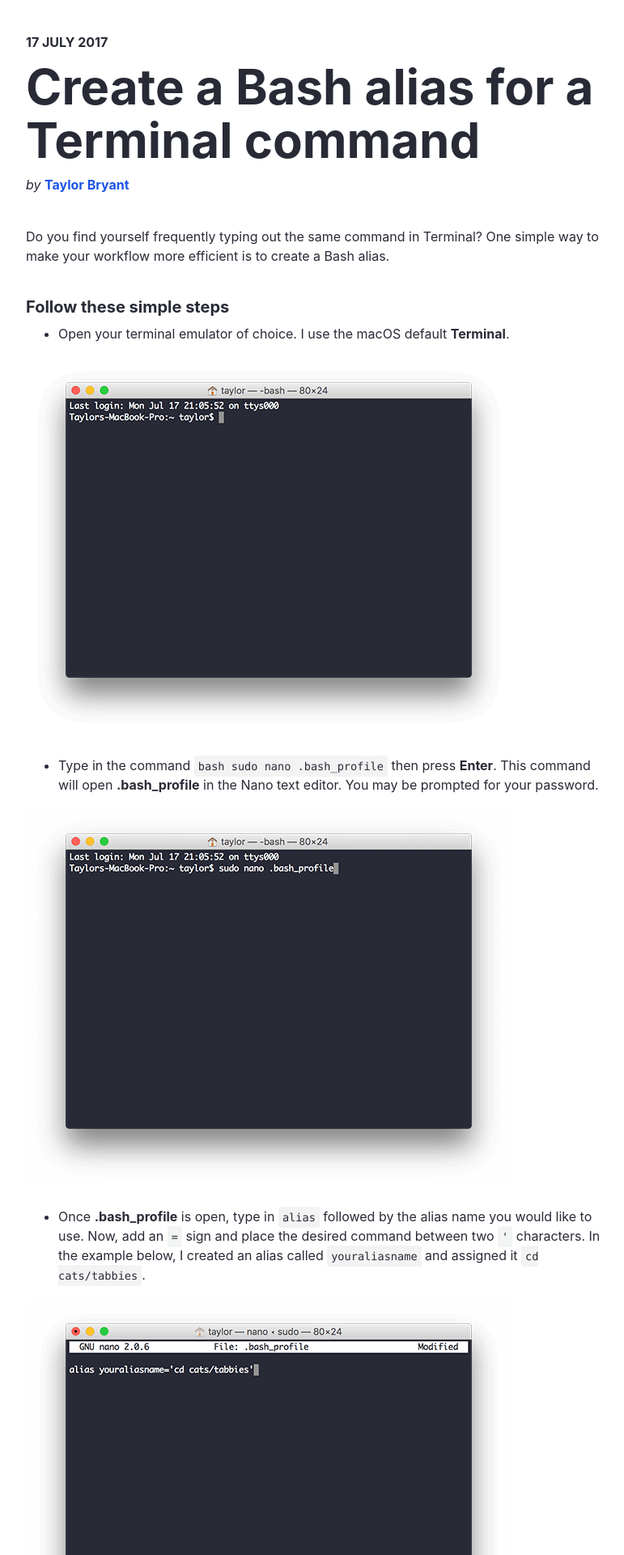
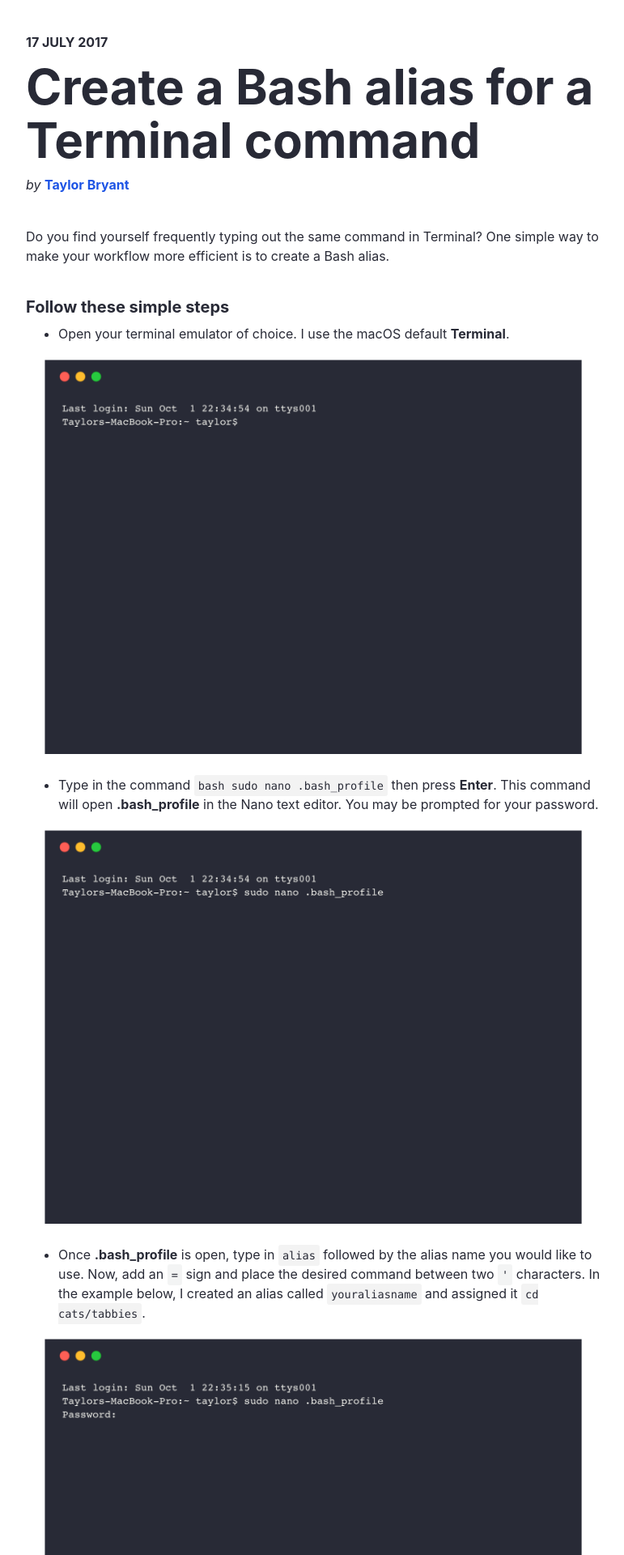
Before and after one commit to scottwater/taylorbryant.github.io, a Jekyll site: the page built from _posts/2017-07-17-create-a-bash-alias-for-a-terminal-command.md, in a window 1280 px wide. Shown: the top 1920 px of the page at 81% size, without its empty margins (253-1024 px from the left). Built offline with Jekyll 4.4.1, drawn with Linux system fonts in a browser that asks for light colours.

Commit message:
Upload new screenshots

```diff
--- a/_layouts/default.html
+++ b/_layouts/default.html
@@ -8,7 +8,7 @@ layout: compress
   <ul class="navigation">
       <li class="navigation__item"><a class="navigation__link" href="#">Blog</a></li>
       <li class="navigation__item"><a class="navigation__link" href="#">About</a></li>
-      <li class="navigation__item"><a class="navigation__link" href="#">Contact</a></li>
+      <li class="navigation__item"><a class="navigation__link" href="mailto:taylor@bryant.io">Contact</a></li>
   </ul>
 
   <h1 class="self-introduction">Hi, my name is Taylor Bryant</span>.</h1>
--- a/_posts/2017-07-17-create-a-bash-alias-for-a-terminal-command.md
+++ b/_posts/2017-07-17-create-a-bash-alias-for-a-terminal-command.md
@@ -29,6 +29,6 @@ Do you find yourself frequently typing out the same command in Terminal? One sim
 
 - Close and reopen **Terminal** (or your chosen emulator) to use your new alias. Test out your new alias by typing the alias name and pressing **Enter**.
 
-![Step 6](assets/img/create-an-alias/step-7.png)
+![Step 6](assets/img/create-an-alias/step-6.png)
 
 You're all set! 🚀
```
Also changed, not shown: assets/img/create-an-alias/step-1.png, assets/img/create-an-alias/step-2.png, assets/img/create-an-alias/step-3.png, assets/img/create-an-alias/step-4.png, assets/img/create-an-alias/step-5.png, assets/img/create-an-alias/step-6.png, assets/img/create-an-alias/step-7.png (deleted).
